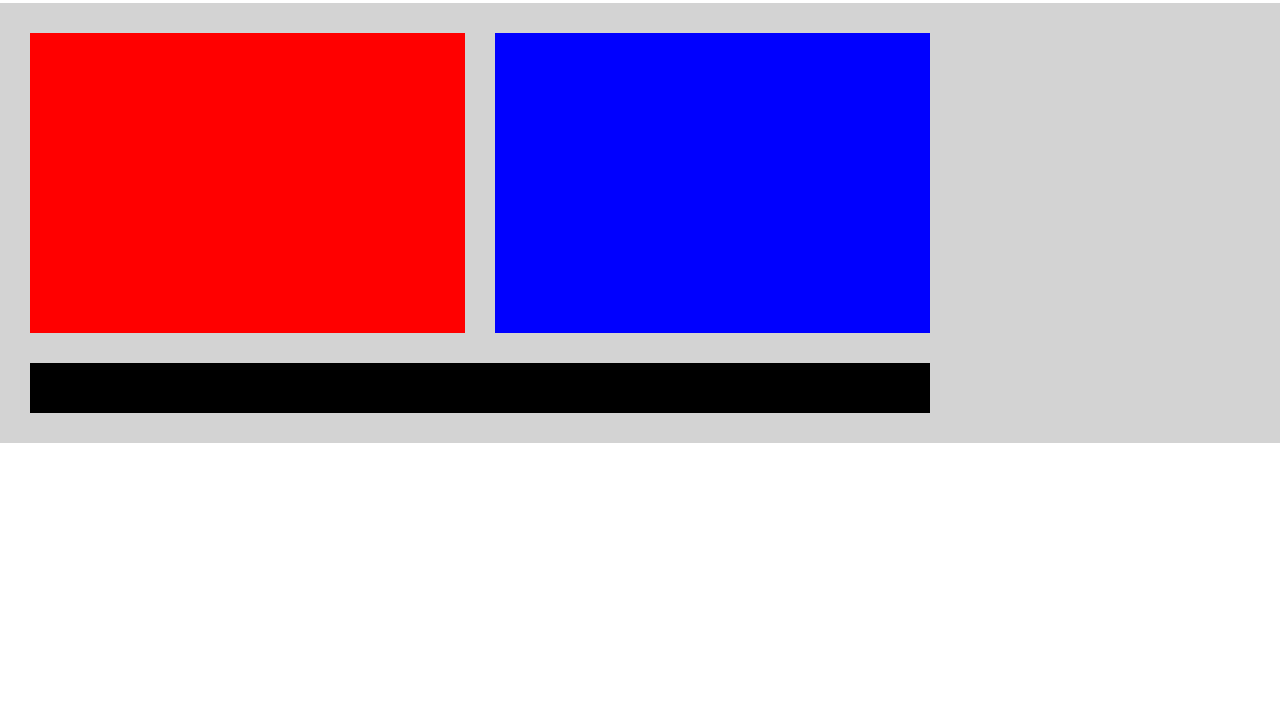
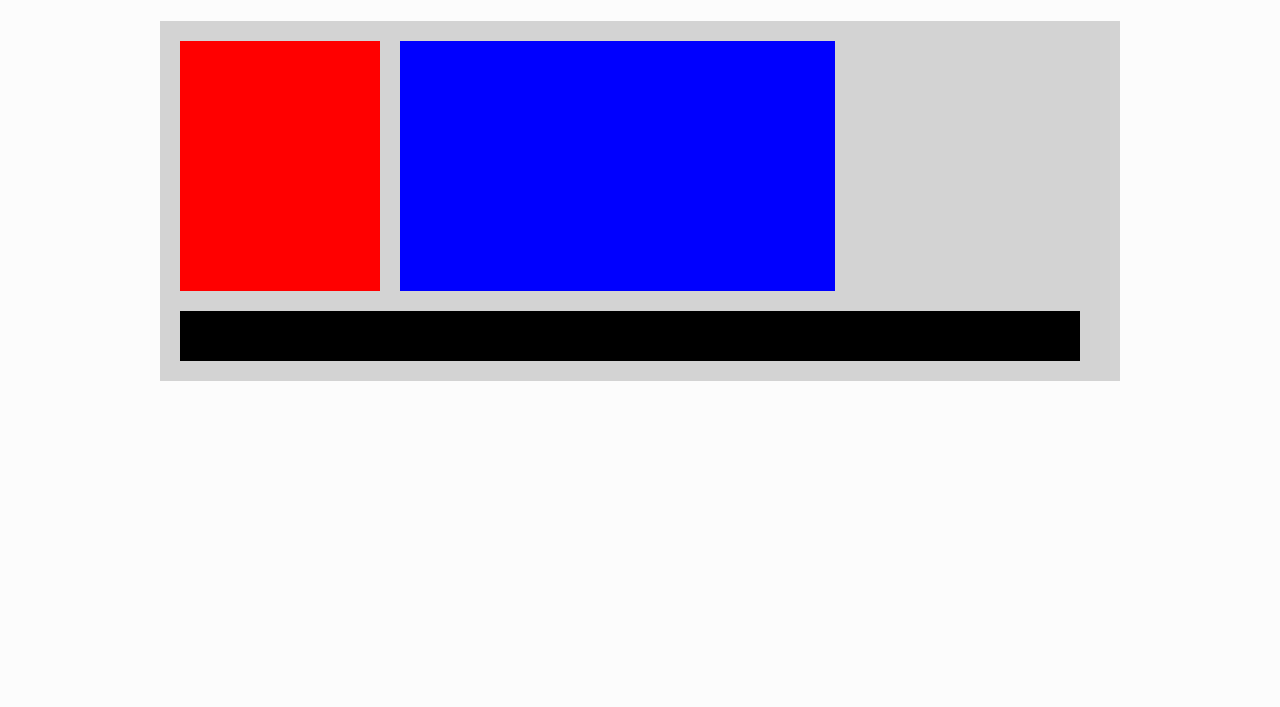
Before and after one commit to comp-1017/1017-sep-2022-a03-workbook-KsmLeopard09, a plain HTML site: page ex-css-flex-5/ex-css-flex-5/index.html in a window 1280 px wide. Shown: the part 93-800 px from the top of the page. Drawn offline with Linux system fonts and the light colour scheme.

Commit message:
Flexbox exercise 5

```diff
--- a/demo-flexbox/demo-flexbox/css/styles.css
+++ b/demo-flexbox/demo-flexbox/css/styles.css
@@ -102,7 +102,7 @@ main{
 *******************************************************/
 
 .red-paint{
-    height:300px;
+    height: 300px;
     width: 435px;
     background-color: red;
     margin-left: 30px;
--- a/ex-css-flex-5/ex-css-flex-5/css/styles.css
+++ b/ex-css-flex-5/ex-css-flex-5/css/styles.css
@@ -20,6 +20,22 @@ h1 {
 }
 
 /* YOUR STYLES */
+body {
+    background: rgba(0, 0, 0, 0.01);
+    font-family: Verdana, sans-serif;
+}
+
+.container {
+    width: 960px;
+    margin: 0 auto;
+    font-size: 100%;
+    line-height: 1.5;
+    /* background-color: lightgreen; */
+}
+
+
+/*CLEAR FIX SOLLUTION*/
+
 .clearfix:before,
 .clearfix:after {
     content: " ";
@@ -32,9 +48,16 @@ h1 {
     clear: both;
 }
 
+
+/**
+ * For IE 6/7 only
+ * Include this rule to trigger hasLayout and contain floats.
+ */
+
 .clearfix {
     *zoom: 1;
 }
+
 
 main{
     background-color: lightgray;
@@ -42,25 +65,48 @@ main{
      flex-wrap: wrap;
 }
 
+
+/*********************************************************************
+ given the classes some height and width due to the fact that the elements do NOT
+   contain any textural content
+ set height to a choosen value of 300px
+ set the width of each box to fix the final given image
+ margin : 30px
+ padding and border = 0
+ page width is 960;
+
+  page-width = (box) + (box) + ... + remainder
+
+  our boxes are of an equal size
+
+  page-width = ncolumns * (box) + remainder
+  960 = 2 * (lm + lb + lp + content + rp + rb + rm) + remainder
+  960 = 2 (30 + 0 + 0 + content + 0 + 0 + 0) + 30
+  960 = 60 + 30 + 2content
+  960 - 90 = 2 content
+  870 / 2 = content
+  435 = content
+*******************************************************/
+
 .red-paint{
-    height:300px;
-    width: 435px;
+    height: 250px;
+    width: 200px;
     background-color: red;
-    margin-left: 30px;
-    margin-top: 30px;
+    margin-left: 20px;
+    margin-top: 20px;
     margin-bottom: 0;
 }
 
 .blue-paint{
-    height:300px;
+    height:250px;
     width: 435px;
     background-color: blue;
-    margin: 30px 0 0 30px;
+    margin: 20px 0 0 20px;
 }
 
 .black-paint{
     height:50px;
     width: 900px;
     background-color: black;
-    margin: 30px 0 30px 30px;
+    margin: 20px 0 20px 20px;
 }
--- a/ex-css-flex-5/ex-css-flex-5/index.html
+++ b/ex-css-flex-5/ex-css-flex-5/index.html
@@ -4,11 +4,11 @@
 <head>
     <meta charset="UTF-8" />
     <title>Flexbox V</title>
-    <link rel="stylesheet" href="css/reset.css">
     <link rel="stylesheet" href="css/styles.css">
 </head>
 
 <body>
+    <div class="container">
     <header>
         <h1>Flexbox V</h1>
     </header>
@@ -20,6 +20,7 @@
         </footer>
 
     </main>
+</div>
 </body>
 
 </html>
```
